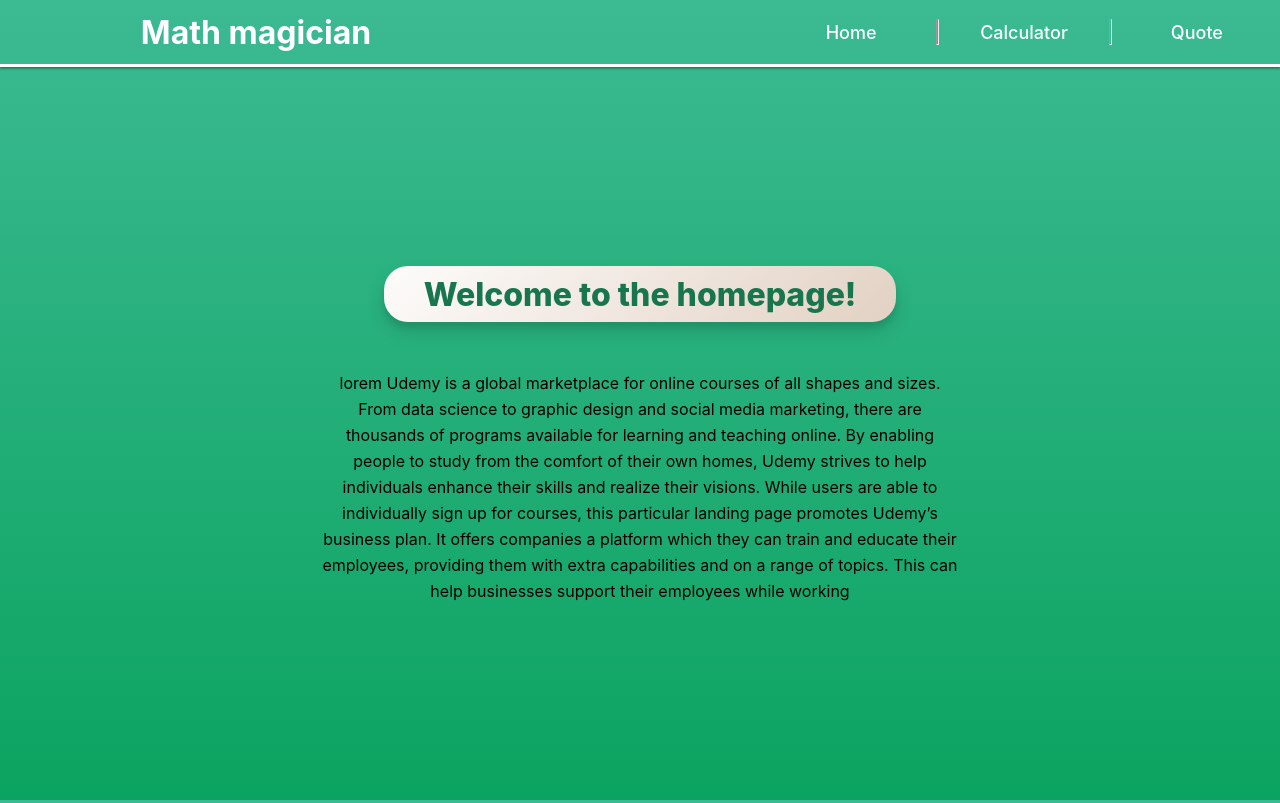
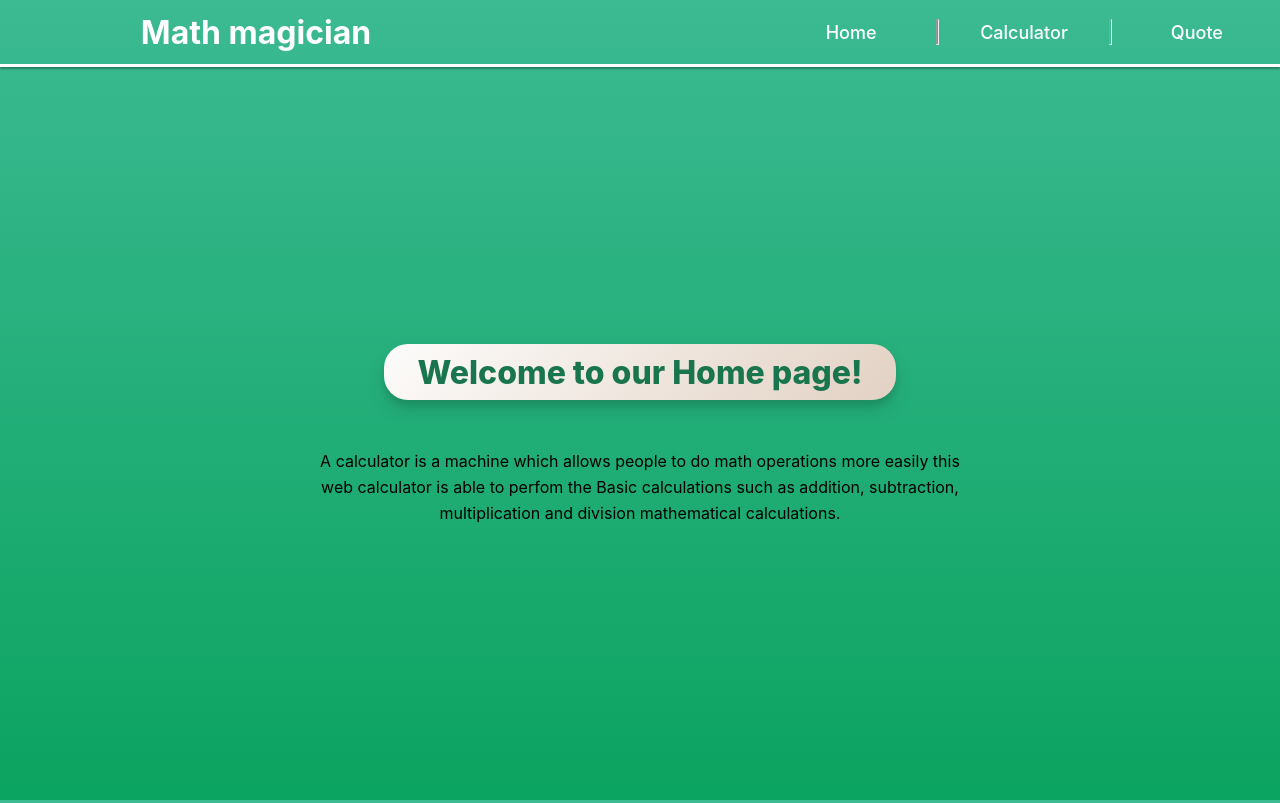
Before and after one commit to TuyishimireEric/math_magician, a React (Create React App) app: page / in a window 1280 px wide. Built offline with nearby package versions, Linux system fonts and the light colour scheme.

Commit message:
Update Home.js

```diff
--- a/src/components/Home.js
+++ b/src/components/Home.js
@@ -3,17 +3,13 @@ import React from 'react';
 function Home() {
   return (
     <main>
-      <h2>Welcome to the homepage!</h2>
+      <h2>Welcome to our Home page!</h2>
       <p className="welcome">
         {' '}
-        lorem Udemy is a global marketplace for online courses of all shapes and sizes.
-        From data science to graphic design and social media marketing, there are thousands
-        of programs available for learning and teaching online. By enabling people to study
-        from the comfort of their own homes, Udemy strives to help individuals enhance their
-        skills and realize their visions. While users are able to individually sign up for courses,
-        this particular landing page promotes Udemy’s business plan. It offers companies a platform
-        which they can train and educate their employees, providing them with extra capabilities and
-        on a range of topics. This can help businesses support their employees while working
+
+       A calculator is a machine which allows people to do math operations more easily
+       this web calculator is able to perfom the Basic calculations such as addition,
+         subtraction, multiplication and division mathematical calculations.
       </p>
     </main>
 
```
